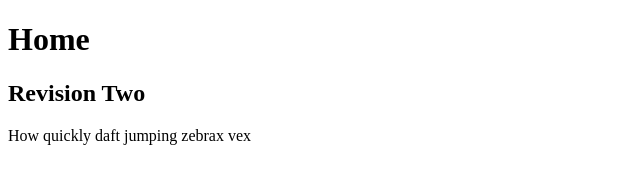
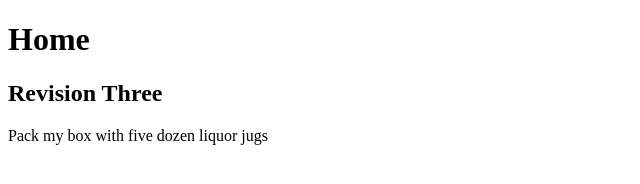
Before and after one commit to engrrosevir/test_repo, a plain HTML site: page index.html in a window 1280 px wide. Shown: the full height of the page, 0-640 px from the left. Drawn offline with Linux system fonts and the light colour scheme.

Commit message:
version three

```diff
--- a/index.html
+++ b/index.html
@@ -7,7 +7,7 @@
 
 <body>
     <h1>Home</h1>
-    <h2>Revision Two</h2>
-    <p>How quickly daft jumping zebrax vex</p>
+    <h2>Revision Three</h2>
+    <p>Pack my box with five dozen liquor jugs</p>
 </body>
 </html>
```
